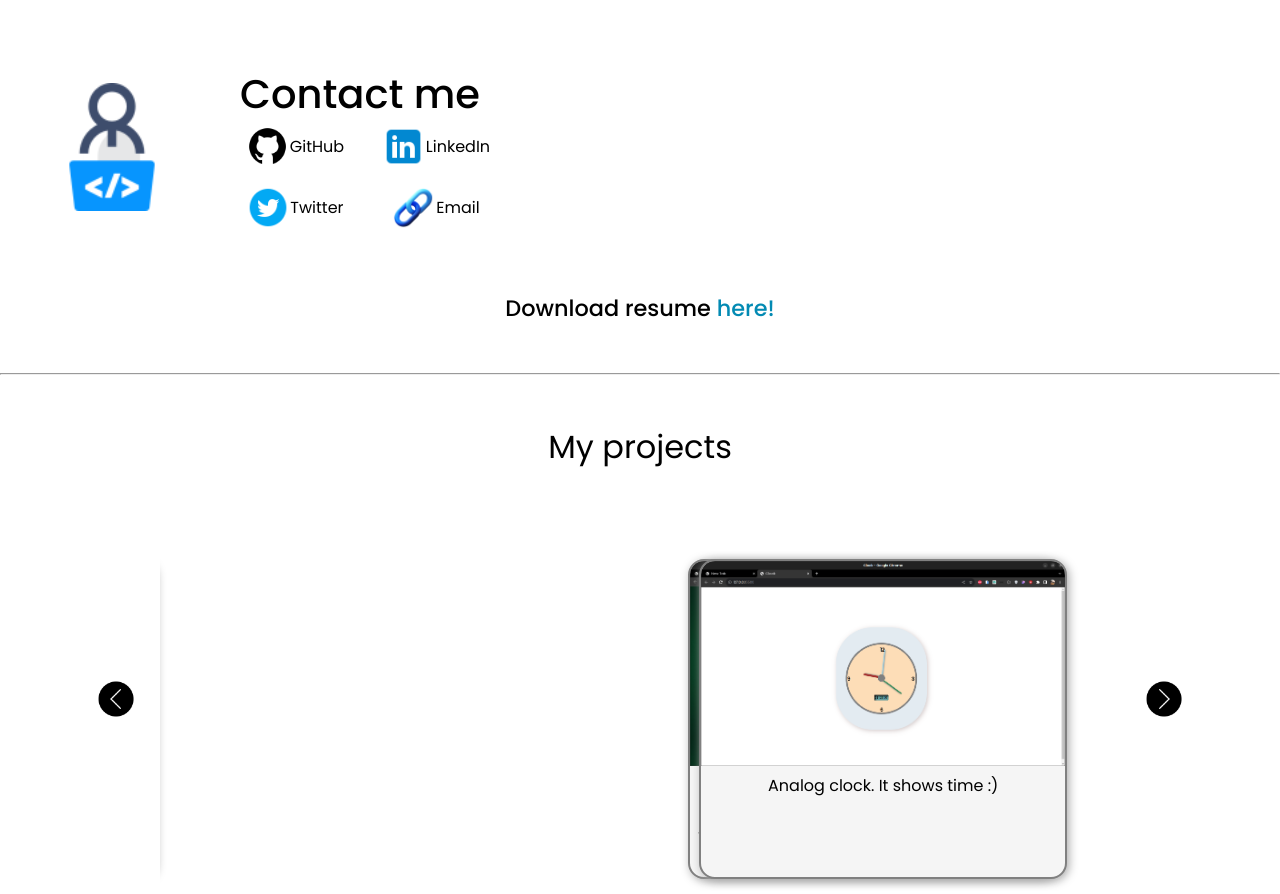
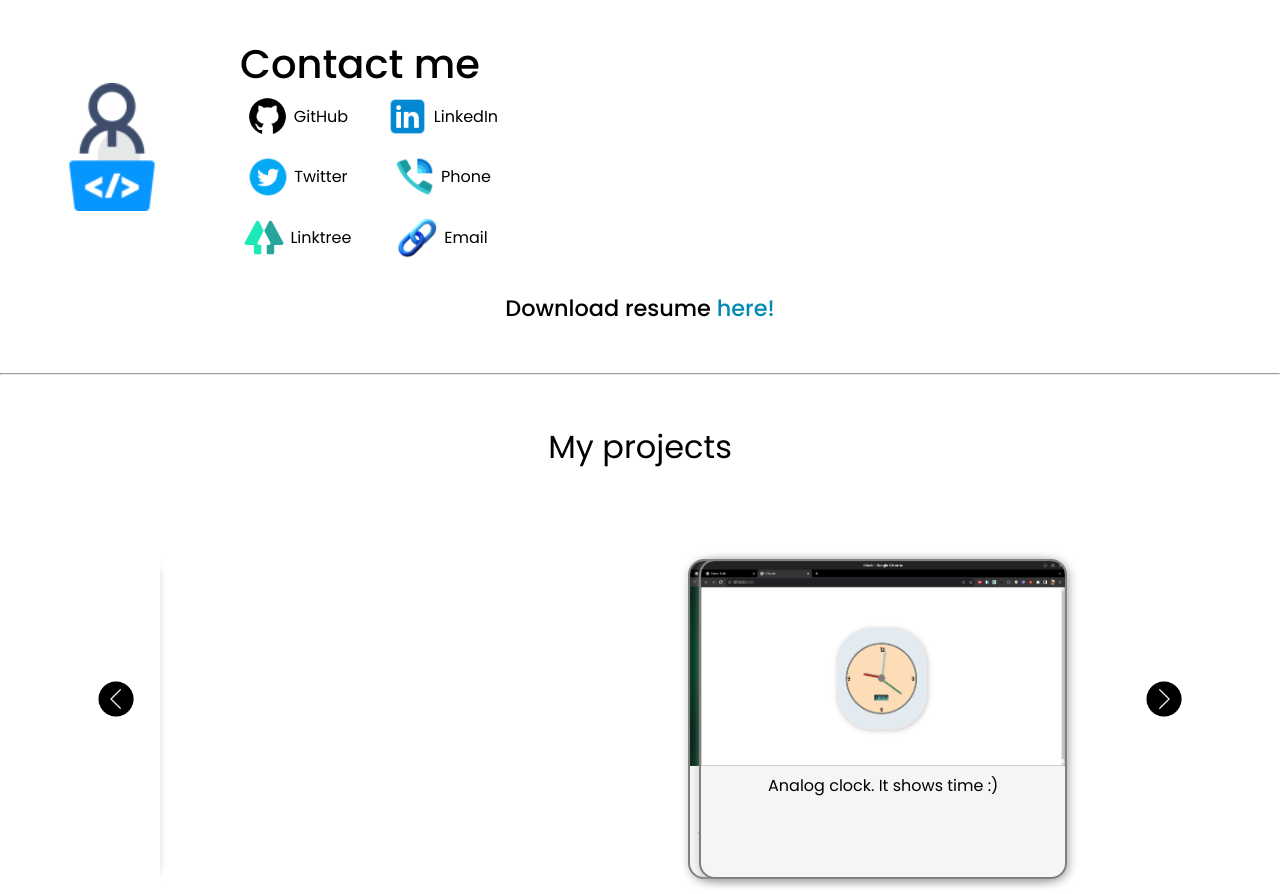
Before and after one commit to Codedwells/codedwells.github.io, a plain HTML site: page index.html in a window 1280 px wide. Shown: the part 1382-2276 px from the top of the page. Drawn offline with Linux system fonts and the light colour scheme.

Commit message:
final update

```diff
--- a/index.html
+++ b/index.html
@@ -185,11 +185,37 @@
               </div>
               <div class="contact-container">
                 <img
+                  src="./src/icons/phone.png"
+                  alt="phone icon"
+                  class="contact-img"
+                />
+                <a href="tel:+254794111373" target="_blank" id="resume"
+                  >Phone</a
+                >
+              </div>
+              <div class="contact-container">
+                <img
+                  src="./src/icons/inktree.png"
+                  alt="twitter icon"
+                  class="contact-img"
+                />
+                <a
+                  href="https://linktr.ee/awells_dev"
+                  target="_blank"
+                  id="resume"
+                  >Linktree</a
+                >
+              </div>
+              <div class="contact-container">
+                <img
                   src="./src/icons/link3d.png"
                   alt="linktree icon"
                   class="contact-img"
                 />
-                <a href="mailto:wells.mail.13@gmail.com" target="_blank"
+                <a
+                  href="mailto:wells.mail.13@gmail.com"
+                  target="_blank"
+                  id="resume"
                   >Email</a
                 >
               </div>
@@ -199,7 +225,7 @@
       </div>
       <h3 class="resume-download" id="projects">
         Download resume<a
-          href="https://docs.google.com/document/d/1P64Vzjp7XP7nfzJF96OoWYqFhS-j_kci/edit?usp=share_link&ouid=100577374887086888223&rtpof=true&sd=true"
+          href="./src/portfolio/Abel Misiocha.pdf"
           target="_blank"
         >
           here!</a
--- a/style.css
+++ b/style.css
@@ -286,6 +286,7 @@ h1 span {
 
 .contact-img {
   width: 2.8rem;
+  margin-right: 4px;
 }
 
 /* footer */
```
Also changed, not shown: src/icons/inktree.png (added), src/icons/phone.png (added), 1 other file.
